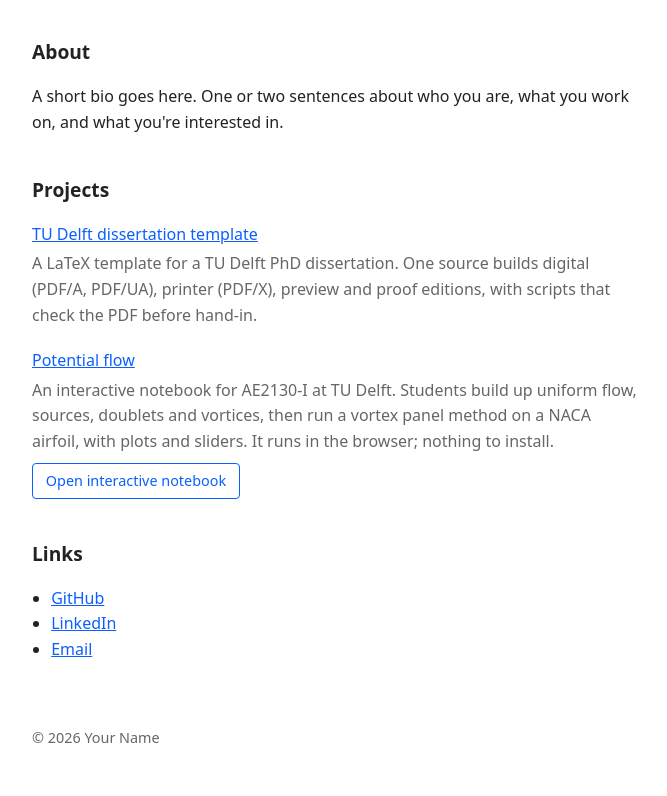
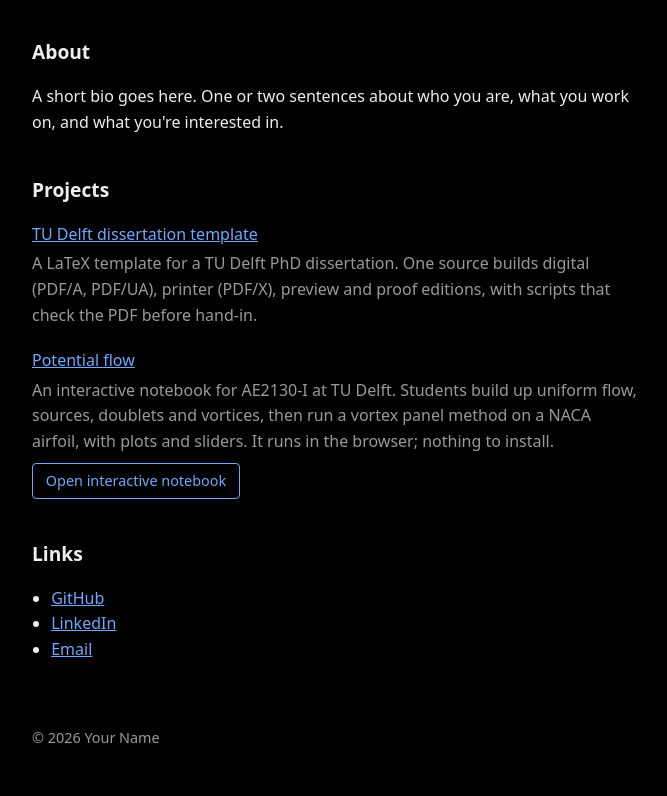
Before and after one commit to abettini99/abettini99.github.io, a plain HTML site: page index.html in a window 1280 px wide. Shown: the part 169-965 px from the top of the page, without its empty margins (304-971 px from the left). Drawn offline with Linux system fonts and the light colour scheme.

Commit message:
Dark theme by default (black background)
Co-Authored-By: Claude Opus 5.5 <noreply@anthropic.com>
Claude-Session: https://claude.ai/code/session_01QWSGpVXswBuvaEpYCQp2Px

```diff
--- a/style.css
+++ b/style.css
@@ -1,17 +1,10 @@
 :root {
-  --bg: #ffffff;
-  --text: #222222;
-  --muted: #666666;
-  --link: #0b5fff;
-}
-
-@media (prefers-color-scheme: dark) {
-  :root {
-    --bg: #111111;
-    --text: #eeeeee;
-    --muted: #999999;
-    --link: #6ea8ff;
-  }
+  /* dark by default */
+  color-scheme: dark;
+  --bg: #000000;
+  --text: #eeeeee;
+  --muted: #999999;
+  --link: #6ea8ff;
 }
 
 * { box-sizing: border-box; }
```
